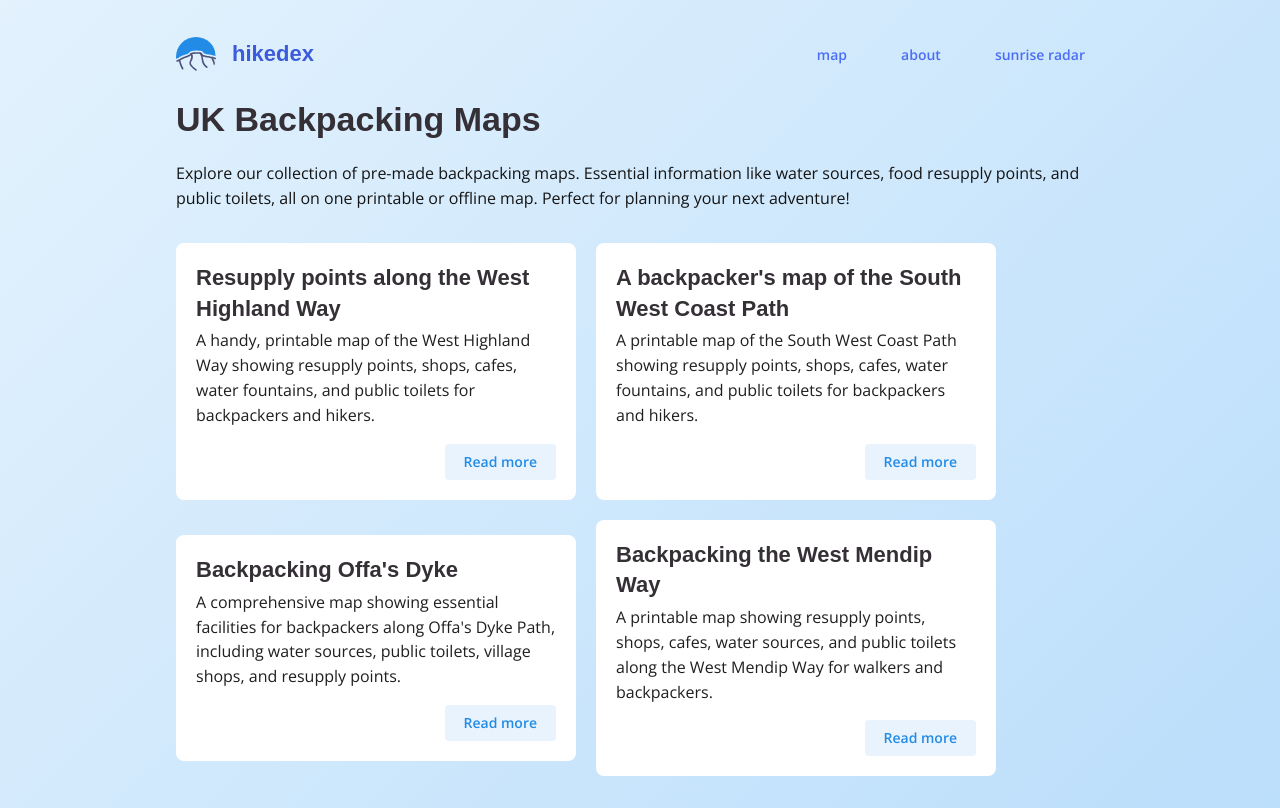
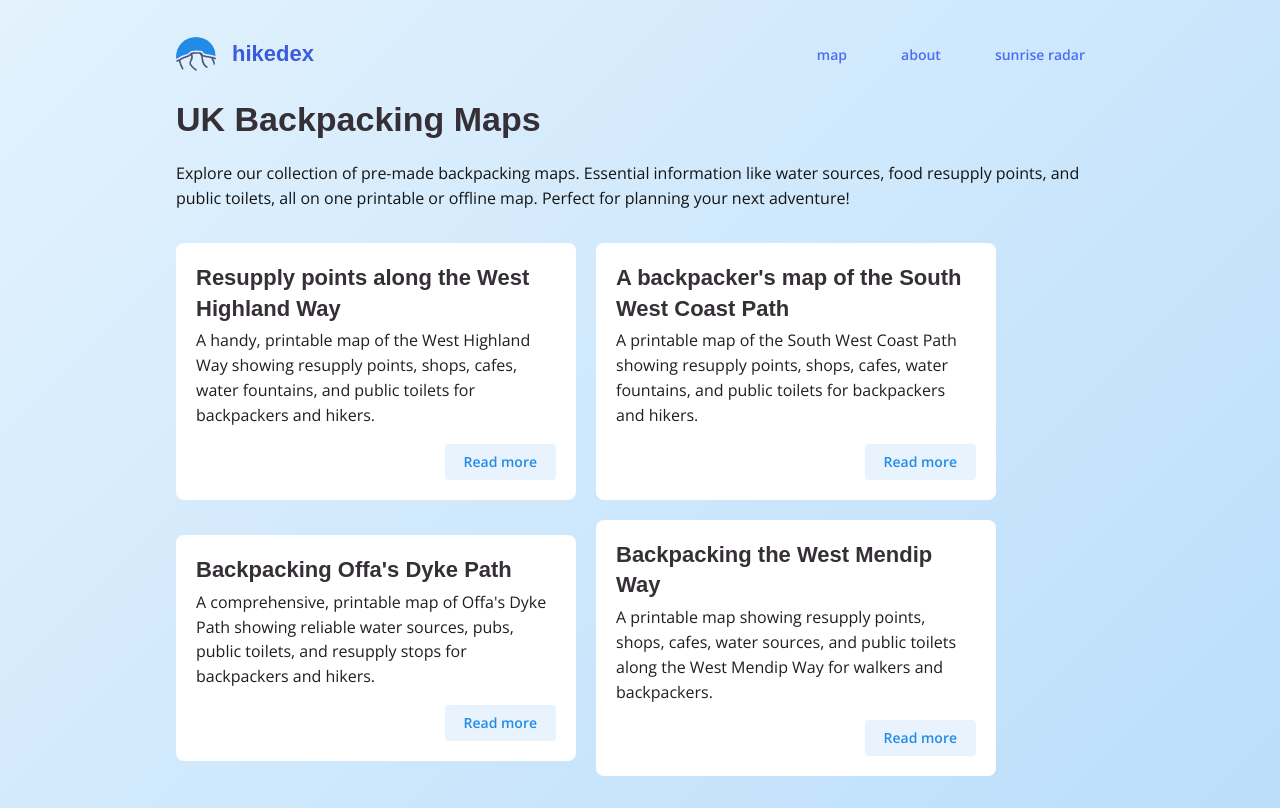
Before and after one commit to sezrab/hikedex-map-planner, a Next.js app: page /g/backpacking-uk in a window 1280 px wide. Built offline with nearby package versions, Linux system fonts and the light colour scheme; a web font is replaced by a local one.

Commit message:
fix: enhance Offa's Dyke guide with improved titles and detailed descriptions for backpackers

```diff
--- a/app/guides/guidesConfig.ts
+++ b/app/guides/guidesConfig.ts
@@ -62,16 +62,16 @@ export const guidesConfig: Record<string, GuideConfig> = {
           "https://images.unsplash.com/photo-1543241964-2aff6a70473f?q=80&w=1740&auto=format&fit=crop&ixlib=rb-4.1.0&ixid=M3wxMjA3fDB8MHxwaG90by1wYWdlfHx8fGVufDB8fHx8fA%3D%3D",
         imagePosition: "middle",
       },
-      offasdykepan: {
-        title: "A guide to Offa's Dyke for backpackers",
-        altTitle: "Backpacking Offa's Dyke",
+      offasdyke: {
+        title: "Offa's Dyke: A Backpacker's Guide",
+        altTitle: "Backpacking Offa's Dyke Path",
         description:
-          "A comprehensive map showing essential facilities for backpackers along Offa's Dyke Path, including water sources, public toilets, village shops, and resupply points.",
+          "A comprehensive, printable map of Offa's Dyke Path showing reliable water sources, pubs, public toilets, and resupply stops for backpackers and hikers.",
         details: [
-          "Standing at the edge of Sedbury Cliffs, with the Severn estuary churning below and 177 miles of ancient earthwork stretching north into the Welsh hills, Offa's Dyke is one of Britain's most historically charged long-distance walks. King Offa of Mercia ordered this massive ditch and rampart to be built in the 8th century to mark the boundary between his kingdom and the Welsh lands of Powys, and walking it today feels like tracing the very spine of British history. The dyke itself is a marvel of Dark Age engineering - where it survives intact, you'll find yourself walking along a 6-foot-high earthen wall with an 8-foot ditch on the Welsh side, a border so definitive that it still influences the modern boundary between England and Wales. What makes this trail exceptional for backpackers is not just its historical significance, but the way it threads together every type of British landscape: from the dramatic river valleys of the Wye and Dee to the rolling hills of Shropshire, the Black Mountains' rugged heights, and the wind-swept moors of Clwyd.",
-          "The 12-14 day journey demands respect, particularly in the middle sections where the path climbs to over 2,000 feet and water sources can be scarce. The stretch between Hay-on-Wye and Kington is notorious for its boggy terrain and sudden weather changes, while the Clwydian Range offers some of the finest ridge walking in Wales alongside some of the most challenging navigation in mist. What guidebooks rarely mention is that the path passes through dozens of tiny villages where the local pub landlord will often let you pitch a tent in the back garden for the price of a pint, and where village shops stock just enough to resupply a backpacker without the weight of a full town stop. The trail also follows ancient drove roads used by Welsh cattle farmers for centuries, and you'll occasionally find old waymarkers carved into stone stiles that predate the official trail by generations.",
-          "The logistics of backpacking Offa's Dyke reward careful planning, as this is not a wilderness trail but a journey through a working landscape where wild camping requires discretion and local knowledge. Water sources are generally reliable in the first and last thirds of the route, but the middle sections across the Radnor Forest and Clwydian Hills can test your planning skills. The trail's beauty lies not just in its grand vistas but in its intimate moments: the 12th-century church at Beguildy where medieval pilgrims prayed before crossing the hills, the ancient yew trees at Llanfair Waterdine that have watched over the valley for a thousand years, and the sudden silence you'll find in the depths of the Radnor Forest where the only sounds are your footsteps and the whisper of wind through the trees.",
-          "To help you navigate the practical challenges of this historic journey, we've created a comprehensive map showing all the essential facilities you'll need as a backpacker. The map pinpoints every water source, public toilet, village shop, and resupply point along the route. With this resource, you can focus on what matters most: walking in the footsteps of a medieval king and experiencing one of Britain's most remarkable long-distance trails.",
+          "Stretching 177 miles along the Welsh-English border, Offa's Dyke follows the ancient earthwork built by King Offa of Mercia in the 8th century. This massive hand-dug bank and ditch was designed to divide kingdoms, and remarkably, sections still form today's border. What began as a political statement has evolved into one of Britain's most compelling long-distance footpaths.",
+          "The route takes between 12 and 14 days, weaving through eight counties and two Areas of Outstanding Natural Beauty. You'll traverse the gentle Wye Valley, climb the dramatic Black Mountains, and cross the pastoral Clun Valley – terrain that shifts from riverside meadows to windswept moorland. Hay-on-Wye provides a literary interlude with its famous bookshops and welcoming pubs, whilst ancient market towns like Knighton and Montgomery offer glimpses into border life unchanged for centuries.",
+          "The path demands respect. Weather can turn quickly on exposed ridges, and the abundance of livestock means wild camping isn't advisable. Water sources are surprisingly scarce on higher sections, making planning crucial. Yet these challenges pale beside the rewards: sunrise over the Brecon Beacons, Roman ruins emerging from morning mist, and the profound satisfaction of following in the footsteps of medieval kings.",
+          "Planning is everything on Offa's Dyke. Our comprehensive backpacking map pinpoints exactly what you need: reliable drinking water sources, welcoming pubs for that essential pint and meal, public toilets, and crucial resupply stops including grocery stores and cafes. No more guesswork about where to fill your bottles or grab provisions – every essential facility is marked along your route, letting you focus on the magnificent scenery rather than logistics.",
         ],
         mapUrl: "/map/offasdyke",
         ogUrl: "https://hikedex.app/g/backpacking-uk/offasdyke",
@@ -79,7 +79,6 @@ export const guidesConfig: Record<string, GuideConfig> = {
           "https://images.unsplash.com/photo-1722275003487-85ea5e00a647?q=80&w=1740&auto=format&fit=crop&ixlib=rb-4.1.0&ixid=M3wxMjA3fDB8MHxwaG90by1wYWdlfHx8fGVufDB8fHx8fA%3D%3D",
         imagePosition: "middle",
       },
-
       westmendipway: {
         title: "West Mendip Way: resupply and facilities",
         altTitle: "Backpacking the West Mendip Way",
```
